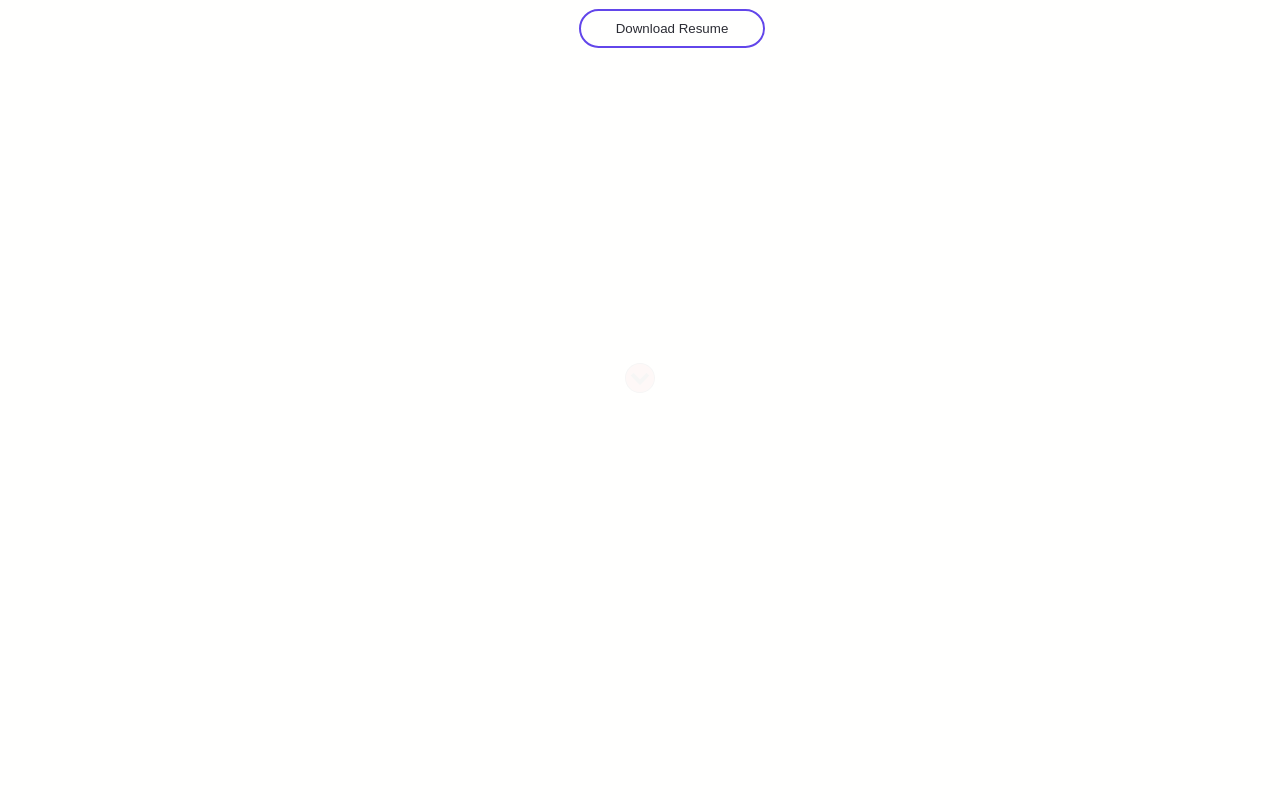
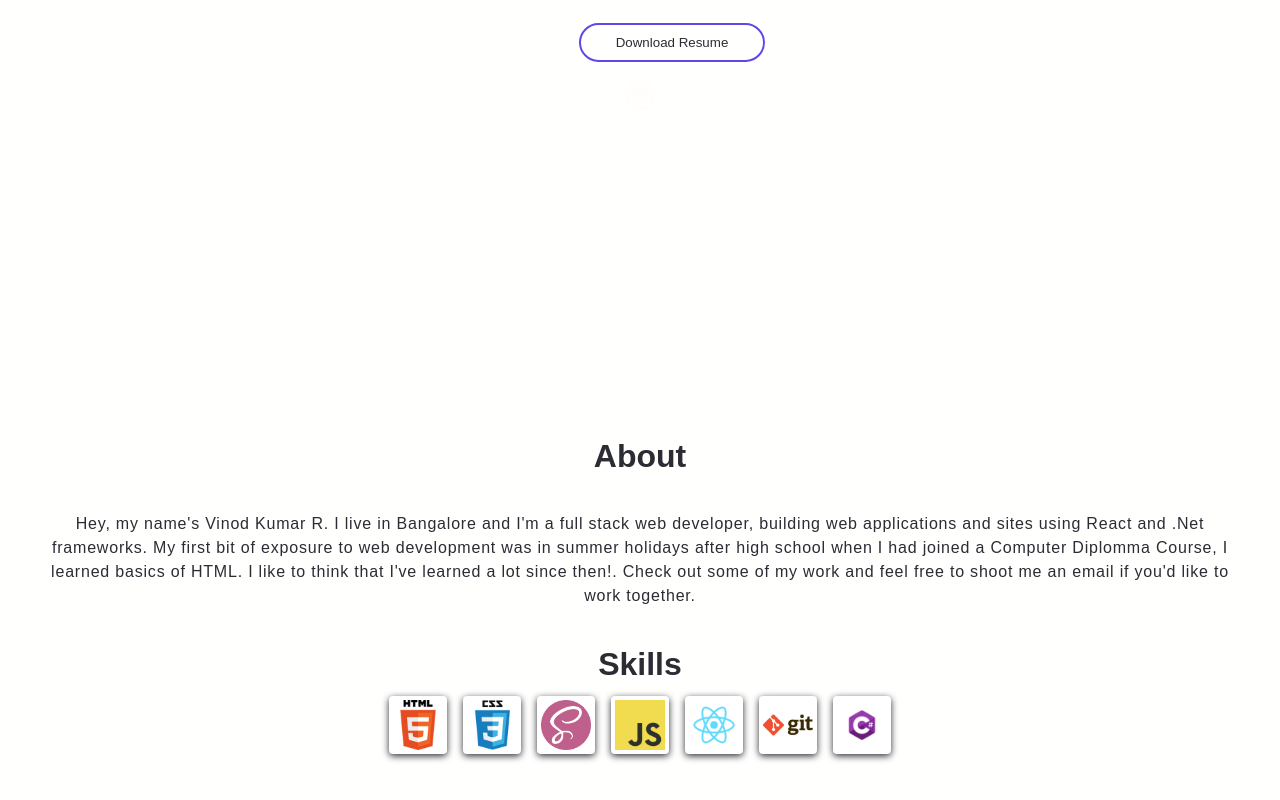
Before and after one commit to vk0808/portfolio, a React (Create React App) app: page / in a window 1280 px wide. Shown: the part 400-1200 px from the top of the page. Before the commit the page ends 800 px from the top, so only its background shows below. Built offline with nearby package versions, Linux system fonts and the light colour scheme.

Commit message:
feat: about section with style

```diff
--- a/src/App.js
+++ b/src/App.js
@@ -2,14 +2,17 @@
 
 import Navbar from "./components/Header/Navbar";
 import Intro from "./components/Intro/Intro";
+import About from "./components/About/About";
 import "./styles/main.scss";
 
 export default function App() {
-
   return (
     <div>
       <Navbar />
-      <Intro />
+      <div className="app">
+        <Intro />
+        <About />
+      </div>
     </div>
   );
 }
--- /dev/null
+++ b/src/components/About/About.js
@@ -0,0 +1,48 @@
+import React from "react";
+import { skills } from "./skills";
+
+const About = () => {
+  return (
+    <section id="about" class="about">
+      <div class="container">
+        <div class="section-title">
+          <h2>About</h2>
+        </div>
+
+        <div class="row">
+          <div class="about-content">
+            <div>
+              <p class="font-italic">
+                Hey, my name's Vinod Kumar R. I live in Bangalore and I'm a full
+                stack web developer, building web applications and sites using
+                React and .Net frameworks. My first bit of exposure to web
+                development was in summer holidays after high school when I had
+                joined a Computer Diplomma Course, I learned basics of HTML. I
+                like to think that I've learned a lot since then!. Check out
+                some of my work and feel free to shoot me an email if you'd like
+                to work together.
+              </p>
+            </div>
+            <div>
+              <h2>Skills</h2>
+              <div className="skills">
+                <ul className="list">
+                  {skills.map((skill) => {
+                    const { id, url, text } = skill;
+                    return (
+                      <li key={id}>
+                        <img src={url} alt={text} />
+                      </li>
+                    );
+                  })}
+                </ul>
+              </div>
+            </div>
+          </div>
+        </div>
+      </div>
+    </section>
+  );
+};
+
+export default About;
--- /dev/null
+++ b/src/components/About/skills.js
@@ -0,0 +1,37 @@
+export const skills = [
+  {
+    id: 1,
+    url: "/assets/img/skills/html.png",
+    text: "HTML"
+  },
+  {
+    id: 2,
+    url: "/assets/img/skills/css.png",
+    text: "CSS"
+  },
+  {
+    id: 3,
+    url: "/assets/img/skills/sass.png",
+    text: "SASS"
+  },
+  {
+    id: 4,
+    url: "/assets/img/skills/javascript.png",
+    text: "Javascipt"
+  },
+  {
+    id: 5,
+    url: "/assets/img/skills/react.png",
+    text: "React"
+  },
+  {
+    id: 6,
+    url: "/assets/img/skills/git.png",
+    text: "Git"
+  },
+  {
+    id: 7,
+    url: "/assets/img/skills/csharp.png",
+    text: "C#"
+  }
+];
--- /dev/null
+++ b/src/styles/_about.scss
@@ -0,0 +1,59 @@
+.about {
+  height: 80vh;
+  margin-bottom: 2rem;
+
+  .container{
+    position: relative;
+    margin-top: 8rem;
+
+    .section-title {
+      text-align: center;
+      margin-bottom: 2rem;
+    }
+  }
+
+  .row {
+    display: flex;
+    gap: 1rem;
+    text-align: center;
+
+    @include media-sm {
+      flex-direction: column;
+      justify-content: center;
+    }
+
+    .about-content {
+      padding: 0 2rem;
+
+      .font-italic {
+        letter-spacing: 0.05rem;
+        margin-bottom: 2rem;
+      }
+
+      .skills .list {
+        margin-top: 0.5rem;
+        display: flex;
+        gap: 1rem;
+        flex-wrap: wrap;
+        justify-content: center;
+
+        li {
+          padding: 0.25rem;
+          display: flex;
+          justify-content: center;
+          background: white;
+          border-radius: 0.25rem;
+          box-shadow: $light-shadow;
+
+          &:hover{
+            transform: scale(1.1);
+          }
+        }
+
+        img {
+          width: 50px;
+        }
+      }
+    }
+  }
+}
--- a/src/styles/_into.scss
+++ b/src/styles/_into.scss
@@ -32,7 +32,8 @@
         color: var(--headline);
 
         @include media-sm {
-          font-size: 40px;
+          font-size: 36px;
+          text-align: center;
         }
       }
 
@@ -51,9 +52,6 @@
       .location {
         margin-top: 0;
         margin-bottom: 1rem;
-      }
-      h2 {
-        font-size: 35px;
       }
       h3 {
         font-size: 30px;
@@ -84,9 +82,6 @@
       justify-content: center;
 
       .down-arrow {
-        position: absolute;
-        bottom: 0px;
-
         svg {
           width: 30px;
           animation: arrowBlink 2s infinite;
--- a/src/styles/_theme.scss
+++ b/src/styles/_theme.scss
@@ -3,6 +3,10 @@
   margin: 0 auto;
   text-align: right;
   padding: 20px 0;
+
+  @include media-sm{
+    padding: 20px 0 0 0;
+  }
 
   div {
     cursor: pointer;
--- a/src/styles/_variables.scss
+++ b/src/styles/_variables.scss
@@ -28,5 +28,5 @@
 $spacingDesktop: 2rem;
 $radius: 0.75rem;
 $border: 0.25rem;
-$light-shadow: 0 5px 15px rgba(0, 0, 0, 0.1);
-$dark-shadow: 0 5px 15px rgba(0, 0, 0, 0.3);
+$light-shadow: 0 2px 7px var(--headline);
+$dark-shadow: 0 5px 15px var(--headline);
--- a/src/styles/main.scss
+++ b/src/styles/main.scss
@@ -1,6 +1,11 @@
 @import './variables';
+@import './media';
 @import './theme';
-@import './media';
 @import './reset';
 @import './navbar';
 @import './into';
+@import './about';
+
+.app{
+  padding: 0 1rem;
+}
```
Also changed, not shown: public/assets/img/skills/csharp.png (added), public/assets/img/vinod.png (added).
